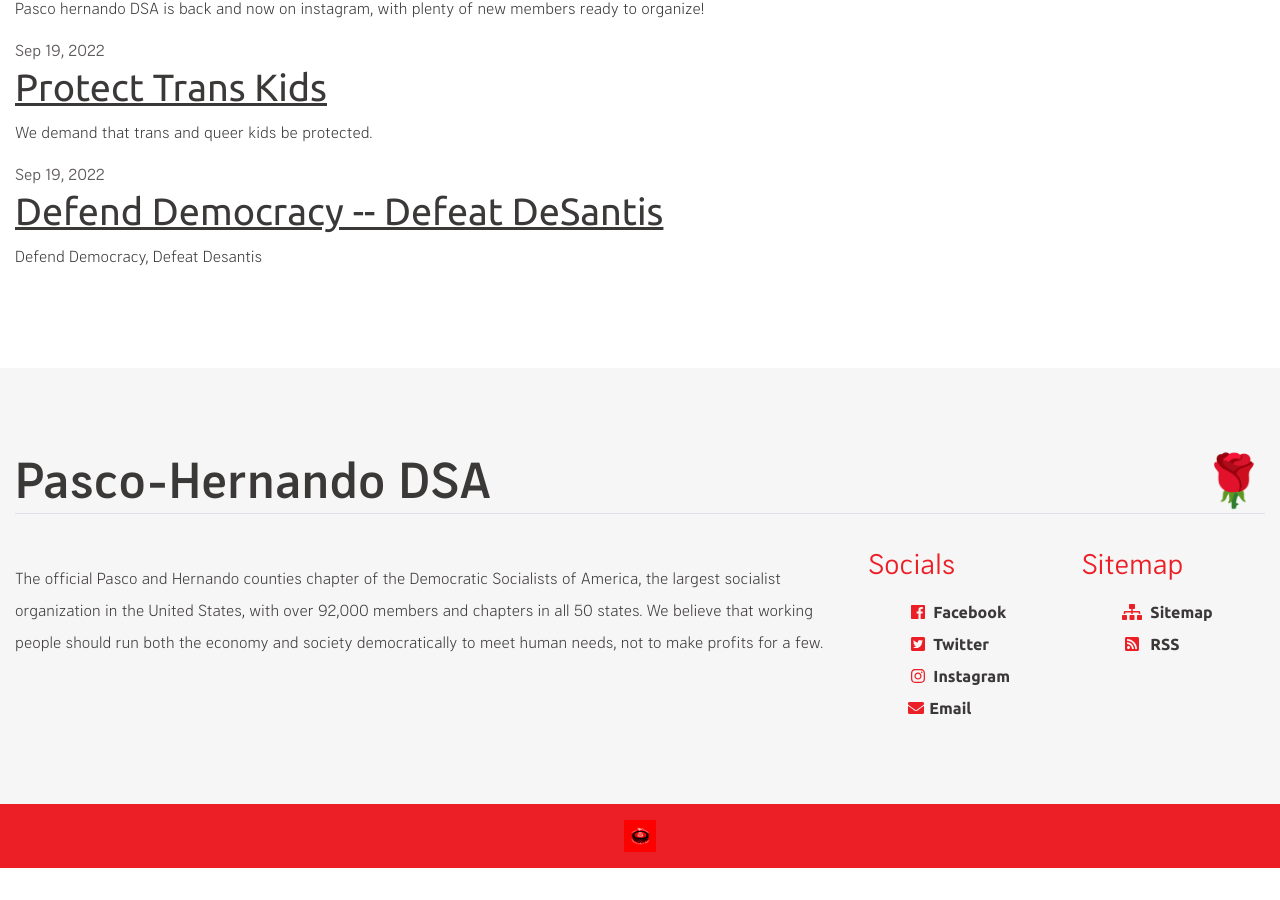
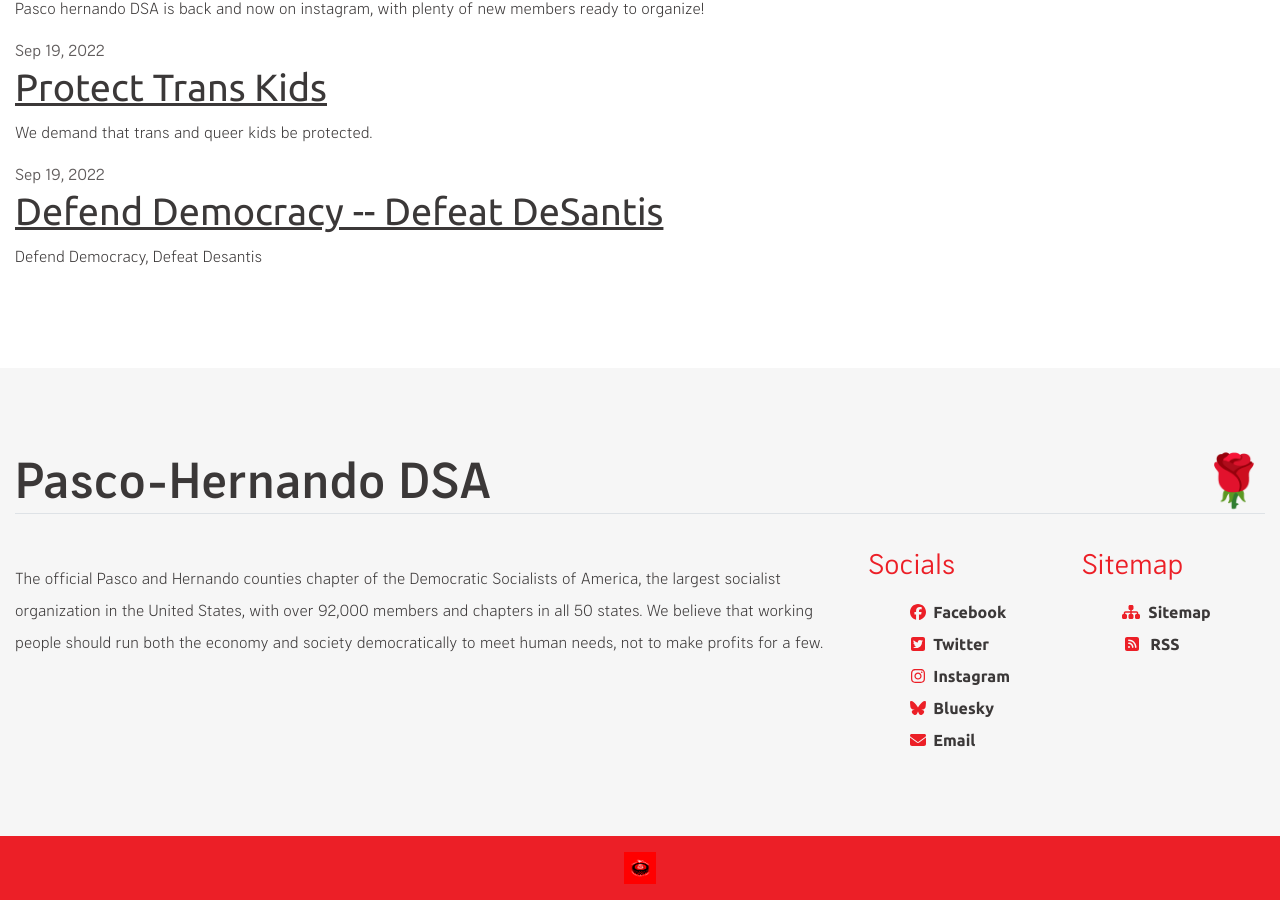
Before and after one commit to dsa-ntc/pascohernandodsa.github.io, a Jekyll site: the page built from index.html, in a window 1280 px wide and 900 px high, scrolled down 878 px. Built offline with Jekyll 4.4.1, drawn with Linux system fonts in a browser that asks for light colours; nearby versions of some CDN libraries; the list of posts is cut into pages by our own code; before the commit the page ends 1746 px from its top, so only the background shows below that.

Commit message:
updated fontawesome, added bsky link, fixed email link alignment

```diff
--- a/_data/blog.yml
+++ b/_data/blog.yml
@@ -13,6 +13,9 @@
     - label: "Instagram"
       icon: "fab fa-fw fa-instagram"
       url: "https://www.instagram.com/pascohernandodsa/"
+    - label: "Bluesky"
+      icon: "fab fa-fw fa-bluesky"
+      url: "https://bsky.app/profile/phdsa.bsky.social"
 
 # blog post share links
 share:
--- a/_data/nav.yml
+++ b/_data/nav.yml
@@ -33,11 +33,14 @@
     - label: "Instagram"
       icon: "fab fa-fw fa-instagram"
       url: "https://www.instagram.com/pascohernandodsa/"
+    - label: "Bluesky"
+      icon: "fab fa-fw fa-bluesky"
+      url: "https://bsky.app/profile/phdsa.bsky.social"
       #    - label: "GitHub"
       #icon: "fab fa-fw fa-github"
       #url: "https://github.com/peninsuladsa"
     - label: "Email"
-      icon: "fa fa-envelope"
+      icon: "fa fa-fw fa-envelope"
       url: "mailto:pascohernandodsa@gmail.com"
   - feed:
     - label: "Sitemap"
--- a/_includes/scripts.html
+++ b/_includes/scripts.html
@@ -9,8 +9,8 @@
     integrity="sha384-JjSmVgyd0p3pXB1rRibZUAYoIIy6OrQ6VrjIEaFf/nJGzIxFDsf4x0xIM+B07jRM"
     crossorigin="anonymous"></script>
 
-<script defer src="https://use.fontawesome.com/releases/v5.7.2/js/all.js"
-    integrity="sha384-0pzryjIRos8mFBWMzSSZApWtPl/5++eIfzYmTgBBmXYdhvxPc+XcFEk+zJwDgWbP"
+<script defer src="https://use.fontawesome.com/releases/v6.6.0/js/all.js"
+    integrity="sha384-dgEl3vRKux81M373f/TdgoDTV5oZj+yjHrr/1qR5b4btG5q63kYS62t5kod+7Q6v"
     crossorigin="anonymous"></script>
 
 <script src="{{ '/assets/js/main.min.js' | relative_url }}"></script>
```
